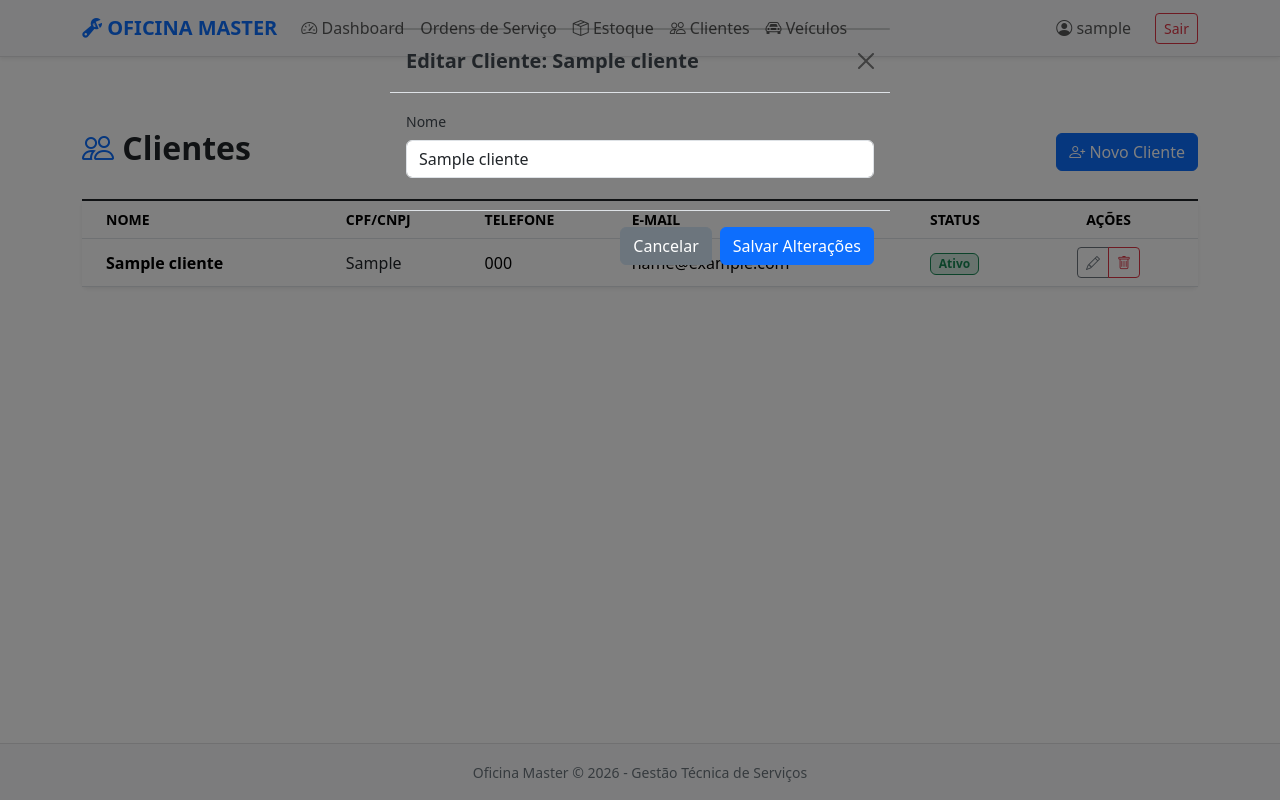
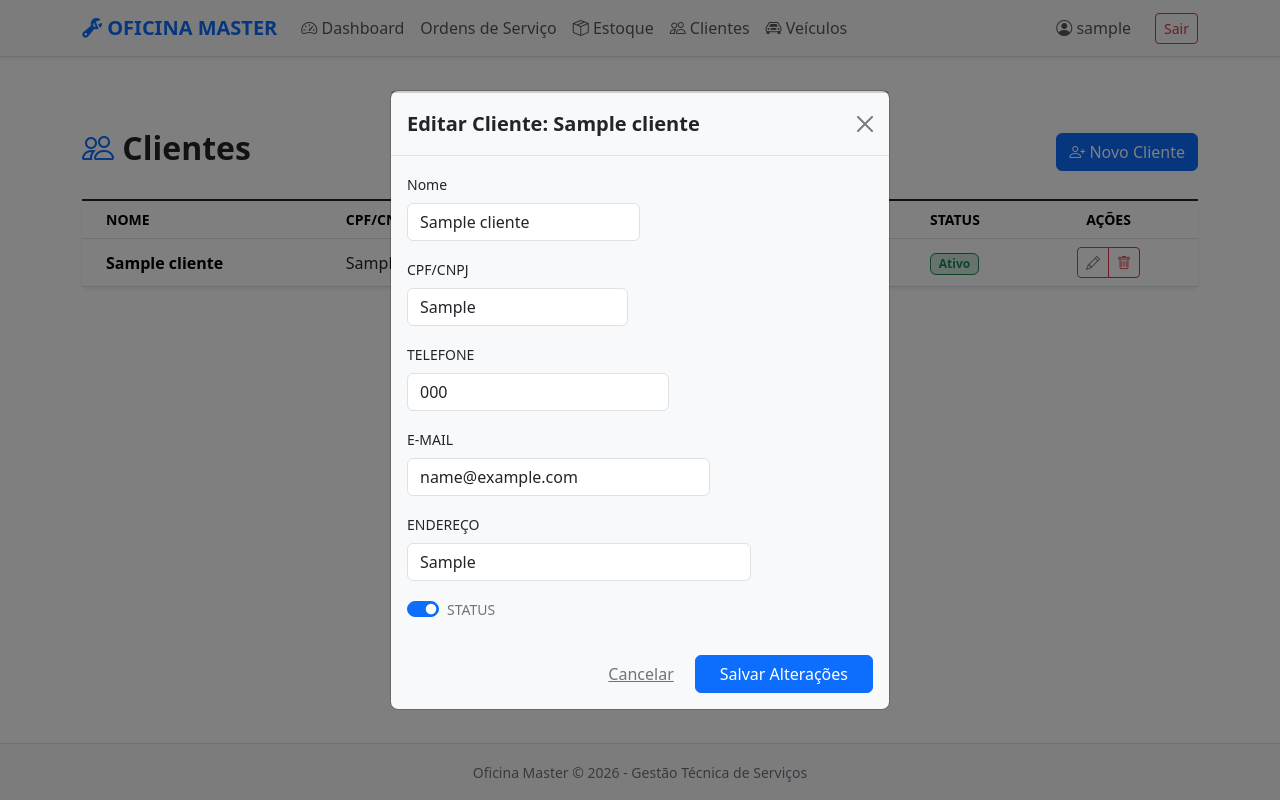
Before and after one commit to MarceloMacedoFH/Oficina_Django, a Django app: page /ordens/clientes/ in a window 1280 px wide, after a click on "Editar". Run offline with Django 5.2, Linux system fonts and the light colour scheme; a user stored in the database is signed in; tables that the repository leaves empty hold one stand-in row (values such as "Sample post").

Commit message:
Update e Delete Clientes

```diff
--- a/core/models.py
+++ b/core/models.py
@@ -12,6 +12,7 @@ class Cliente(models.Model):
     def __str__(self):
         return self.nome
 
+
 class Veiculo(models.Model):
     # Relacionamos o veículo ao cliente. Se o cliente for deletado, os carros também são.
     cliente = models.ForeignKey(Cliente, on_delete=models.CASCADE, related_name='veiculos')
--- a/servicos/templates/servicos/lista_clientes.html
+++ b/servicos/templates/servicos/lista_clientes.html
@@ -42,30 +42,55 @@
                                         data-bs-target="#modalEditarCliente{{ cliente.id }}" title="Editar">
                                     <i class="bi bi-pencil"></i>
                                 </button>
-                                <button class="btn btn-sm btn-outline-danger" title="Excluir/Bloquear">
+                                <a href="{% url 'excluir_cliente' cliente.id %}" class="btn btn-sm btn-outline-danger"
+                                    onclick="return confirm('Deseja excluir ou bloquear este produto?')" title="Excluir/Bloquear">
                                     <i class="bi bi-trash"></i>
-                                </button>
+                                </a>
                             </div>
                         </td>
                         <div class="modal fade" id="modalEditarCliente{{ cliente.id }}" tabindex="-1">
-                            <div class="modal-dialog">
-                                <form method="post" action="#" class="modal-content">
+                            <div class="modal-dialog modal-dialog-centered">
+                                <div class="modal-content bg-body-tertiary">
+                                    <form method="post" action="{% url 'editar_cliente' cliente.id %}" class="modal-content">
                                         {% csrf_token %}
                                         <div class="modal-header">
                                             <h5 class="modal-title fw-bold">Editar Cliente: {{ cliente.nome }}</h5>
                                             <button type="button" class="btn-close" data-bs-dismiss="modal"></button>
                                         </div>
                                         <div class="modal-body">
-                                        <div class="mb-3">
+                                            <div class="col-md-6 mb-3">
                                                 <label class="form-label small">Nome</label>
                                                 <input type="text" name="nome" class="form-control" value="{{ cliente.nome }}">
                                             </div>
+                                            <div class="row">
+                                                <div class="col-md-6 mb-3">
+                                                    <label class="form-label small">CPF/CNPJ</label>
+                                                    <input type="text" name="cpfcnp" class="form-control" value="{{ cliente.cpf_cnpj }}">
                                                 </div>
-                                    <div class="modal-footer">
-                                        <button type="button" class="btn btn-secondary" data-bs-dismiss="modal">Cancelar</button>
-                                        <button type="submit" class="btn btn-primary">Salvar Alterações</button>
+                                                <div class="col-md-7 mb-3">
+                                                    <label class="form-label small">TELEFONE</label>
+                                                    <input type="text" name="telefone" class="form-control" value="{{ cliente.telefone }}">
+                                                </div>
+                                                <div class="col-md-8 mb-3">
+                                                    <label class="form-label small">E-MAIL</label>
+                                                    <input type="text" name="email" class="form-control" value="{{ cliente.email }}">
+                                                </div>
+                                                <div class="col-md-9 mb-3">
+                                                    <label class="form-label small">ENDEREÇO</label>
+                                                    <input type="text" name="endereco" class="form-control" value="{{ cliente.endereco }}">
+                                                </div>
+                                            </div>
+                                            <div class="form-check form-switch">
+                                                    <label class="form-check-label small text-secondary" for="ativo{{ cliente.id }}">STATUS</label>
+                                                    <input class="form-check-input" type="checkbox" name="ativo" id="ativo{{ cliente.id }}" {% if cliente.ativo %}checked{% endif %}>
+                                            </div>
+                                        </div>
+                                        <div class="modal-footer border-0">
+                                            <button type="button" class="btn btn-link text-secondary" data-bs-dismiss="modal">Cancelar</button>
+                                            <button type="submit" class="btn btn-primary px-4">Salvar Alterações</button>
                                         </div>
                                     </form>
+                                </div>
                             </div>
                         </div>
                     </tr>
--- a/servicos/urls.py
+++ b/servicos/urls.py
@@ -16,5 +16,7 @@ urlpatterns = [
     path('estoque/editar/<int:pk>/', views.editar_produto, name='editar_produto'),
     path('estoque/excluir/<int:pk>/', views.excluir_produto, name='excluir_produto'),
     path('clientes/', views.lista_clientes, name='lista_clientes'),
+    path('clientes/editar/<int:pk>/', views.editar_cliente, name='editar_cliente'),
+    path('clientes/excluir/<int:pk>/', views.excluir_cliente, name='excluir_cliente'),
     path('veiculos/', views.lista_veiculos, name='lista_veiculos'),
 ]
--- a/servicos/views.py
+++ b/servicos/views.py
@@ -272,6 +272,39 @@ def lista_clientes(request):
     })
 
 @login_required
+def editar_cliente(request, pk):
+    cliente = get_object_or_404(Cliente, pk=pk)
+
+    if request.method == 'POST':
+        cliente.nome = request.POST.get('nome')
+        # Tratamento para garantir que a vírgula do front não quebre o Decimal
+        cliente.cpf_cnpj = request.POST.get('cpfcnp')
+        cliente.telefone = request.POST.get('telefone')
+        cliente.email = request.POST.get('email')
+        cliente.endereco = request.POST.get('endereco')
+        cliente.ativo = 'ativo' in request.POST
+
+        cliente.save()
+        messages.success(request, f"Cliente '{cliente.nome}' atualizado com sucesso!")
+
+    return redirect('lista_clientes') # Sempre volta para a listagem
+
+@login_required
+def excluir_cliente(request, pk):
+    cliente = get_object_or_404(Cliente, pk=pk)
+    em_uso = Cliente.objects.filter(nome=cliente).exists()
+
+    if em_uso:
+        cliente.ativo = False
+        cliente.save()
+        messages.warning(request, f"O cliente '{cliente.nome}' possui histórico em OS e foi apenas BLOQUEADO.")
+    else:
+        cliente.delete()
+        messages.success(request, f"cliente '{cliente.nome}' excluído com sucesso.")
+
+    return redirect('lista_clientes')
+
+@login_required
 def lista_veiculos(request):
     veiculos = Veiculo.objects.all().order_by('-id')
     form = VeiculoForm()
```
Lines whose indentation alone changed are shown as unchanged.
